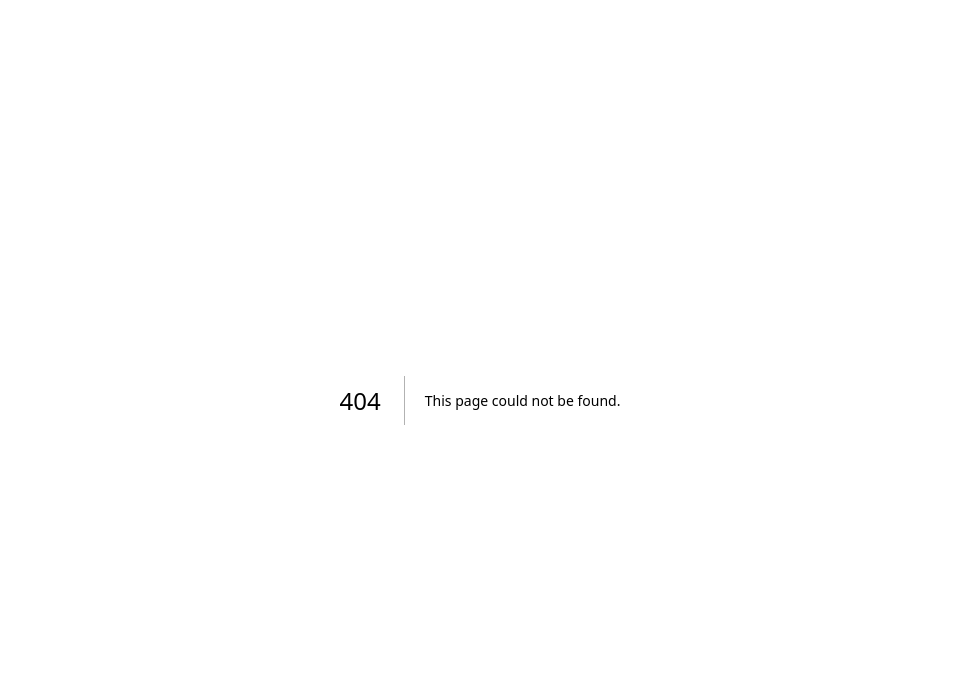
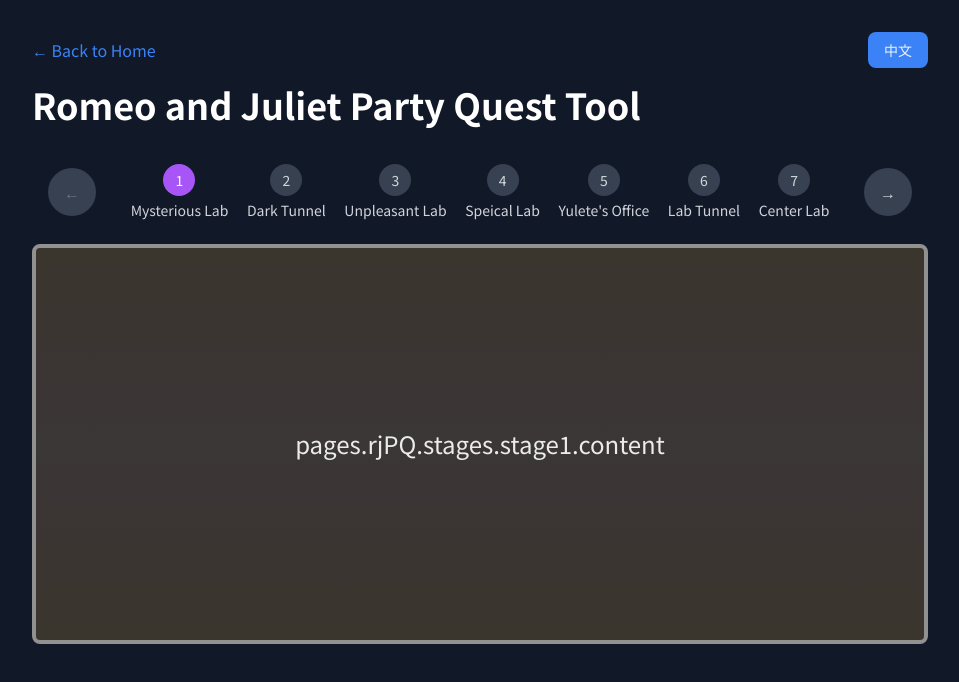
Before and after one commit to Heartkage/ms-tools, a Next.js app: page /party-quest/rj in a window 1280 px wide. Before the commit this address had no page. Shown: the top 682 px of the page, without its empty margins (160-1119 px from the left). Built offline with nearby package versions, Linux system fonts and the light colour scheme.

Commit message:
feature: RJ party quest page

```diff
--- /dev/null
+++ b/app/party-quest/rj/page.tsx
@@ -0,0 +1,117 @@
+'use client';
+
+import React, { useState } from 'react';
+import { useLanguage } from '../../../contexts/LanguageContext';
+import BackToHome from '../../../components/BackToHome';
+import LanguageSwitcher from '../../../components/LanguageSwitcher';
+
+export default function RJPartyQuest() {
+  const { t, tHtml } = useLanguage();
+  const [activeStage, setActiveStage] = useState(1);
+
+  const stages = [1, 2, 3, 4, 5, 6, 7];
+
+  const handlePrevStage = () => {
+    if (activeStage > 1) {
+      setActiveStage(activeStage - 1);
+    }
+  };
+
+  const handleNextStage = () => {
+    if (activeStage < stages.length) {
+      setActiveStage(activeStage + 1);
+    }
+  };
+
+  const renderStageContent = () => {
+    switch (activeStage) {
+      case 2:
+        return (
+          <>
+
+            <div className="absolute inset-0 bg-black rounded-lg flex flex-col items-center justify-between pb-5">
+              <div className="text-altText-primary text-sm mt-4 mb-4 px-[10%]">
+                <div dangerouslySetInnerHTML={tHtml('pages.rjPQ.stages.stage2.tip')} />
+              </div>
+              <div className="w-[30%] sm:w-[15%] aspect-square rounded-full bg-white/10 flex items-center justify-center">
+                <div className="text-xxs sm:text-sm text-altText-primary text-center px-3 py-3">
+                  {t(`pages.rjPQ.stages.stage${activeStage}.objective`)}
+                </div>
+              </div>
+            </div>
+          </>
+        );
+      default:
+        return (
+          <div className="text-2xl text-altText-primary">
+            {t(`pages.rjPQ.stages.stage${activeStage}.content`)}
+          </div>
+        );
+    }
+  };
+
+  return (
+    <div className="container mx-auto px-4 py-8">
+      <div className="max-w-4xl mx-auto">
+        <div className="flex justify-between items-center mb-4">
+          <BackToHome />
+          <LanguageSwitcher />
+        </div>
+
+        <h1 className="text-4xl font-bold text-white mb-10">
+          {t('pages.rjPQ.title')}
+        </h1>
+
+        {/* Stage Navigation */}
+        <div className="flex justify-between items-center mb-6 px-4">
+          <button
+            onClick={handlePrevStage}
+            disabled={activeStage === 1}
+            className={`min-w-12 w-12 h-12 rounded-full flex items-center justify-center transition-colors mr-4 ${
+              activeStage === 1
+                ? 'bg-gray-700 text-gray-500 cursor-not-allowed'
+                : 'bg-gray-700 text-gray-300 hover:bg-gray-600'
+            }`}
+          >
+            ←
+          </button>
+
+          {stages.map((stage) => (
+            <div key={stage} className="flex flex-col items-center">
+              <button
+                onClick={() => setActiveStage(stage)}
+                className={`w-8 h-8 rounded-full flex items-center justify-center transition-colors text-sm ${
+                  activeStage === stage
+                    ? 'bg-purple-500 text-white'
+                    : 'bg-gray-700 text-gray-300 hover:bg-gray-600'
+                }`}
+              >
+                {stage}
+              </button>
+              <span className="text-xxs sm:text-sm text-gray-300 mt-1 text-center">
+                {t(`pages.rjPQ.stages.stage${stage}.title`)}
+              </span>
+            </div>
+          ))}
+
+          <button
+            onClick={handleNextStage}
+            disabled={activeStage === stages.length}
+            className={`min-w-12 w-12 h-12 rounded-full flex items-center justify-center transition-colors ml-4 ${
+              activeStage === stages.length
+                ? 'bg-gray-700 text-gray-500 cursor-not-allowed'
+                : 'bg-gray-700 text-gray-300 hover:bg-gray-600'
+            }`}
+          >
+            →
+          </button>
+        </div>
+
+        {/* Stage Content */}
+        <div className="bg-gradient-to-b from-rj-background-dark via-rj-background-light to-rj-background-dark rounded-lg border-rj-background-border border-4 p-6 min-h-[50vh] flex flex-col items-center justify-center relative">
+          {renderStageContent()}
+        </div>
+      </div>
+    </div>
+  );
+}
--- a/components/Navigation.tsx
+++ b/components/Navigation.tsx
@@ -29,6 +29,14 @@ const Navigation = () => {
                 {t('navigation.partyQuest.orbis')}
               </Link>
             </div>
+
+            <div className="flex flex-col items-center">
+              <span className="text-altText-primary text-sm text-bold mb-1">{t('navigation.partyQuest.rjLevel')}</span>
+              <Link href="/party-quest/rj"
+                className="bg-purple-400 hover:bg-purple-500 text-white font-medium py-3 px-4 rounded-lg text-center transition-colors w-full">
+                {t('navigation.partyQuest.rj')}
+              </Link>
+            </div>
           </div>
         </div>
 
--- a/messages/en.json
+++ b/messages/en.json
@@ -7,7 +7,9 @@
       "ludibrium": "Ludibrium Party Quest",
       "ludibriumLevel": "Level: 35 ~ 50",
       "orbis": "Orbis Party Quest",
-      "orbisLevel": "Level: 51 ~ 70"
+      "orbisLevel": "Level: 51 ~ 70",
+      "rj": "Romeo and Juliet Party Quest",
+      "rjLevel": "Level: 71 ~ 85"
     },
     "scroll": {
       "title": "Scroll",
@@ -200,6 +202,35 @@
         }
       }
     },
+    "rjPQ": {
+      "title": "Romeo and Juliet Party Quest Tool",
+      "stages": {
+        "stage1": {
+          "title": "Mysterious Lab"
+        },
+        "stage2": {
+          "title": "Dark Tunnel",
+          "objective": "Objective: clear all mobs in the room",
+          "tip": "<b>Hidden</b>: If another team has cleared the room in the other party quest, your team will be able to move to next stage without clearing the room"
+        },
+        "stage3": {
+          "title": "Unpleasant Lab"
+        },
+        "stage4": {
+          "title": "Speical Lab"
+        },
+        "stage5": {
+          "title": "Yulete's Office"
+        },
+        "stage6": {
+          "title": "Lab Tunnel"
+        },
+        "stage7": {
+          "title": "Center Lab",
+          "content": "Objective: Kill 0/1 Boss - Frankenroid"
+        }
+      }
+    },
     "scroll": {
       "title": "Scroll Simulator"
     },
--- a/messages/zh.json
+++ b/messages/zh.json
@@ -7,7 +7,9 @@
       "ludibrium": "玩具城組隊任務",
       "ludibriumLevel": "等級需求：35 ~ 50",
       "orbis": "天空之城組隊任務",
-      "orbisLevel": "等級需求：51 ~ 70"
+      "orbisLevel": "等級需求：51 ~ 70",
+      "rj": "羅密歐與茱麗葉組隊任務",
+      "rjLevel": "等級需求：71 ~ 85"
     },
     "scroll": {
       "title": "卷軸",
@@ -195,6 +197,35 @@
         }
       }
     },
+    "rjPQ": {
+      "title": "羅密歐與茱麗葉組隊任務工具",
+      "stages": {
+        "stage1": {
+          "title": "Mysterious Lab"
+        },
+        "stage2": {
+          "title": "Dark Tunnel",
+          "objective": "目標：清空房間內的怪物",
+          "tip": "<b>隱藏通關條件</b>：如果有另一隊正在進行另一邊的RJPQ，並在你們進入此關時通關的話，你們<color=#ff0000>不需要清空怪物就能前往下一個房間</color>。"
+        },
+        "stage3": {
+          "title": "Unpleasant Lab"
+        },
+        "stage4": {
+          "title": "Speical Lab"
+        },
+        "stage5": {
+          "title": "Yulete's Office"
+        },
+        "stage6": {
+          "title": "Lab Tunnel"
+        },
+        "stage7": {
+          "title": "Center Lab",
+          "content": "目標：擊殺 0/1 Boss - Frankenroid"
+        }
+      }
+    },
     "scroll": {
       "title": "卷軸模擬器"
     },
--- a/tailwind.config.js
+++ b/tailwind.config.js
@@ -39,6 +39,13 @@ module.exports = {
             3: 'rgb(34, 211, 238)',    // orange-300
             4: 'rgb(52, 211, 153)',    // emerald-400
           }
+        },
+        rj: {
+          background: {
+            light: 'rgb(59, 54, 55)',
+            dark: 'rgb(58, 53, 45)',
+            border: 'rgb(145, 145, 145)',
+          },
         },
         // Room backgrounds and containers
         room: {
```
